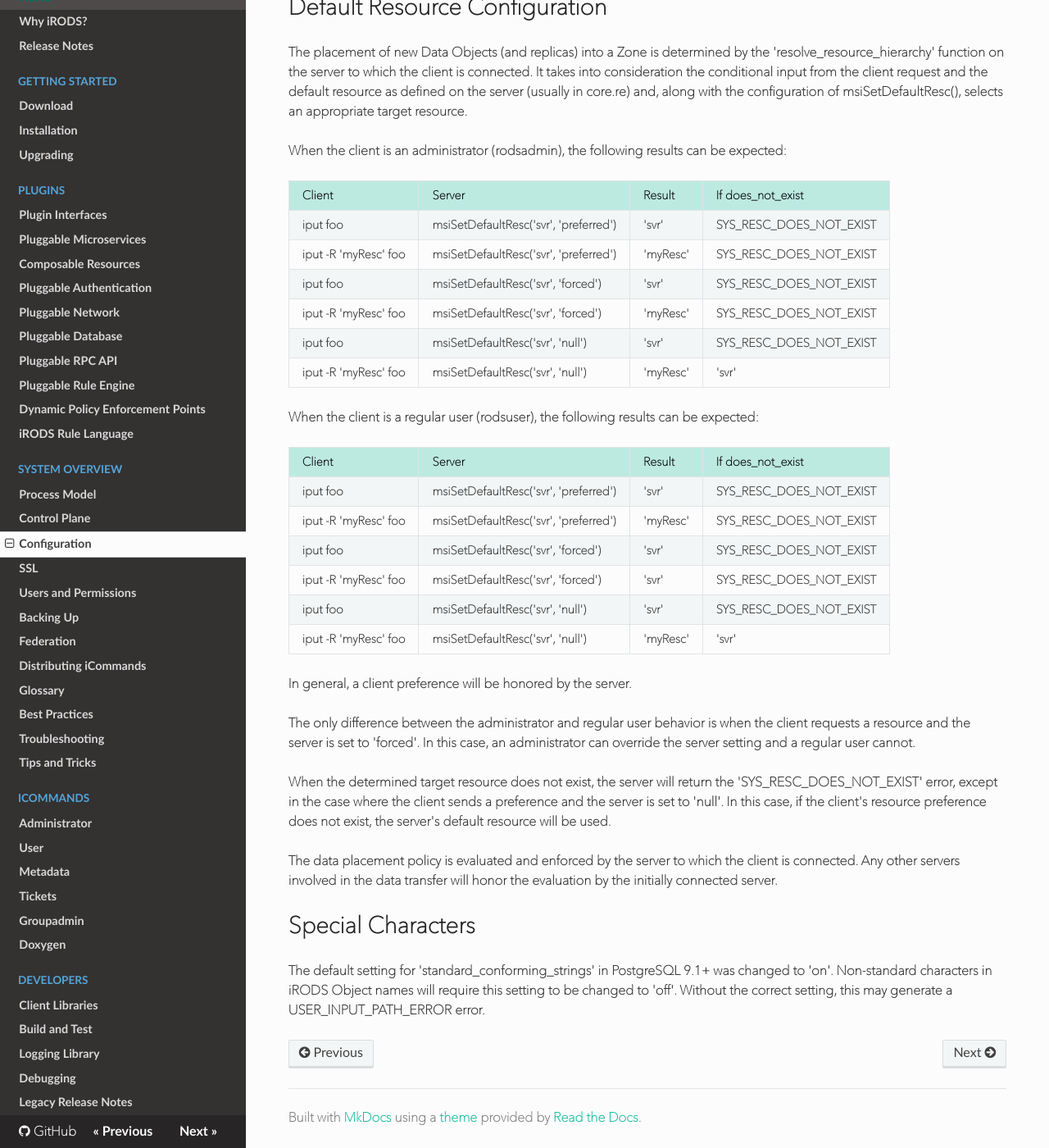
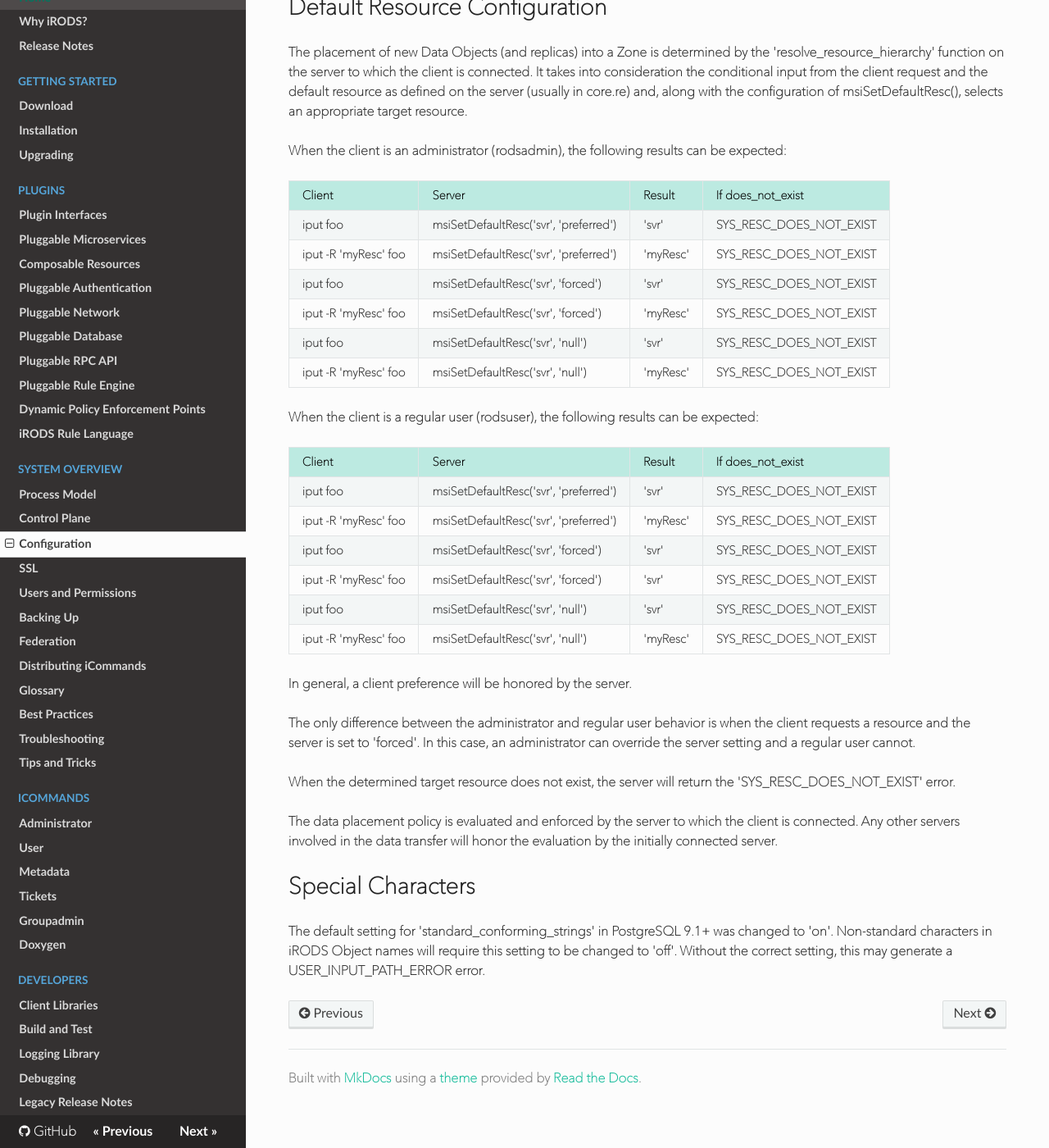
Before and after one commit to irods/irods_docs, an MkDocs documentation site: the page built from docs/system_overview/configuration.md, in a window 1280 px wide and 1400 px high, scrolled down 7309 px. Shown: the whole window at 82% size. Built offline with MkDocs 1.6.1, drawn with Linux system fonts in a browser that asks for light colours; nearby versions of some CDN libraries.

Commit message:
[irods/irods#4084] Update Default Resource section
Default Resource Configuration now always returns SYS_RESC_DOES_NOT_EXIST.
Previously, an iput targeting a resource that does not exist would redirect
the put to the default resource if "null" was used in msiSetDefaultResc.

```diff
--- a/docs/system_overview/configuration.md
+++ b/docs/system_overview/configuration.md
@@ -318,7 +318,7 @@ When the client is an **administrator (rodsadmin)**, the following results can b
 |  iput foo             |  msiSetDefaultResc('svr', 'forced')    |  'svr'    |  SYS_RESC_DOES_NOT_EXIST |
 |  iput -R 'myResc' foo |  msiSetDefaultResc('svr', 'forced')    |  'myResc' |  SYS_RESC_DOES_NOT_EXIST |
 |  iput foo             |  msiSetDefaultResc('svr', 'null')      |  'svr'    |  SYS_RESC_DOES_NOT_EXIST |
-|  iput -R 'myResc' foo |  msiSetDefaultResc('svr', 'null')      |  'myResc' |  'svr'                   |
+|  iput -R 'myResc' foo |  msiSetDefaultResc('svr', 'null')      |  'myResc' |  SYS_RESC_DOES_NOT_EXIST |
 
 When the client is a **regular user (rodsuser)**, the following results can be expected:
 
@@ -329,7 +329,7 @@ When the client is a **regular user (rodsuser)**, the following results can be e
 |  iput foo             |  msiSetDefaultResc('svr', 'forced')    |  'svr'    |  SYS_RESC_DOES_NOT_EXIST |
 |  iput -R 'myResc' foo |  msiSetDefaultResc('svr', 'forced')    |  'svr'    |  SYS_RESC_DOES_NOT_EXIST |
 |  iput foo             |  msiSetDefaultResc('svr', 'null')      |  'svr'    |  SYS_RESC_DOES_NOT_EXIST |
-|  iput -R 'myResc' foo |  msiSetDefaultResc('svr', 'null')      |  'myResc' |  'svr'                   |
+|  iput -R 'myResc' foo |  msiSetDefaultResc('svr', 'null')      |  'myResc' |  SYS_RESC_DOES_NOT_EXIST |
 
 In general, a client preference will be honored by the server.
 
@@ -337,9 +337,7 @@ The only difference between the administrator and regular user behavior is when
 requests a resource and the server is set to 'forced'.  In this case, an administrator can override the server
 setting and a regular user cannot.
 
-When the determined target resource does not exist, the server will return the 'SYS_RESC_DOES_NOT_EXIST' error,
-except in the case where the client sends a preference and the server is set to 'null'.  In this case, if the
-client's resource preference does not exist, the server's default resource will be used.
+When the determined target resource does not exist, the server will return the 'SYS_RESC_DOES_NOT_EXIST' error.
 
 The data placement policy is evaluated and enforced by the server to which the client is connected.  Any other
 servers involved in the data transfer will honor the evaluation by the initially connected server.
```
